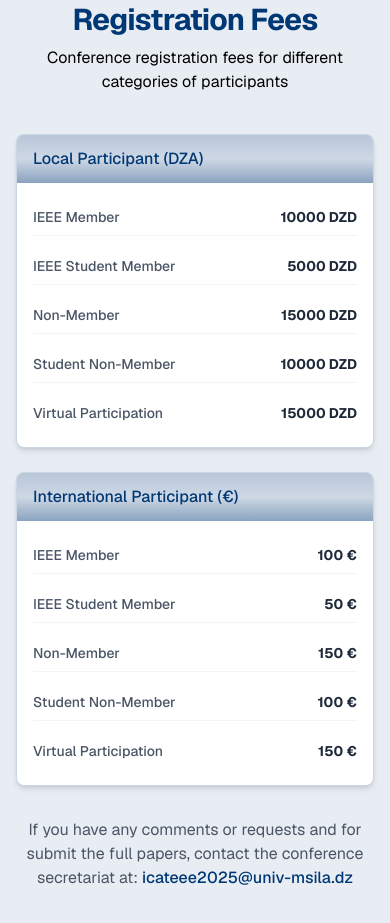
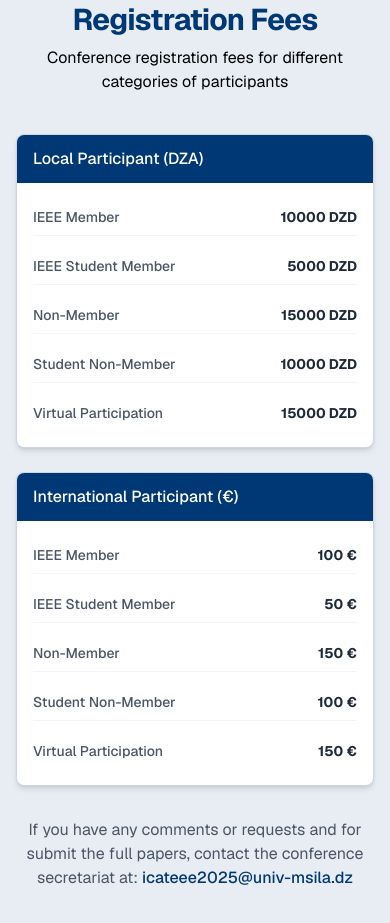
Before and after one commit to KarimBenn22/icateee, a Next.js app: page /playground in a window 390 px wide. Shown: the part 4160-5083 px from the top of the page. Built offline with nearby package versions, Linux system fonts and the light colour scheme.

Commit message:
fix mobile view styles

```diff
--- a/app/components/sections/Registration.tsx
+++ b/app/components/sections/Registration.tsx
@@ -96,8 +96,8 @@ export default function RegistrationSection() {
               key={index}
               className="bg-foreground rounded-lg shadow-md border border-primary/20 overflow-hidden"
             >
-              <div className="bg-primary/10 px-4 py-3 bg-gradient-to-t from-primary/40 via-primary/10 to-primary/20">
-                <h3 className="font-medium text-primary">{fee.category}</h3>
+              <div className="bg-primary px-4 py-3 ">
+                <h3 className="font-medium text-foreground">{fee.category}</h3>
               </div>
               <div className="p-4 space-y-3">
                 <div className="flex justify-between py-2 border-b border-gray-100">
```
